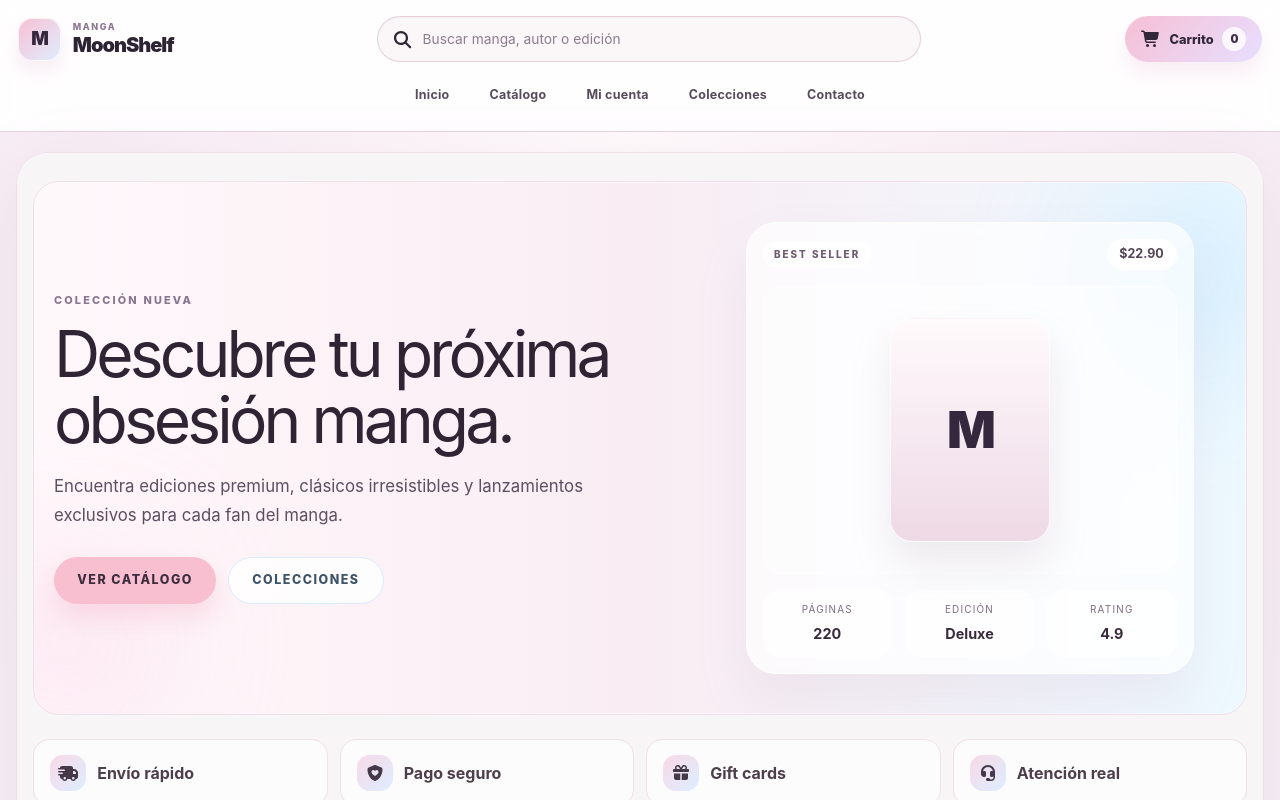
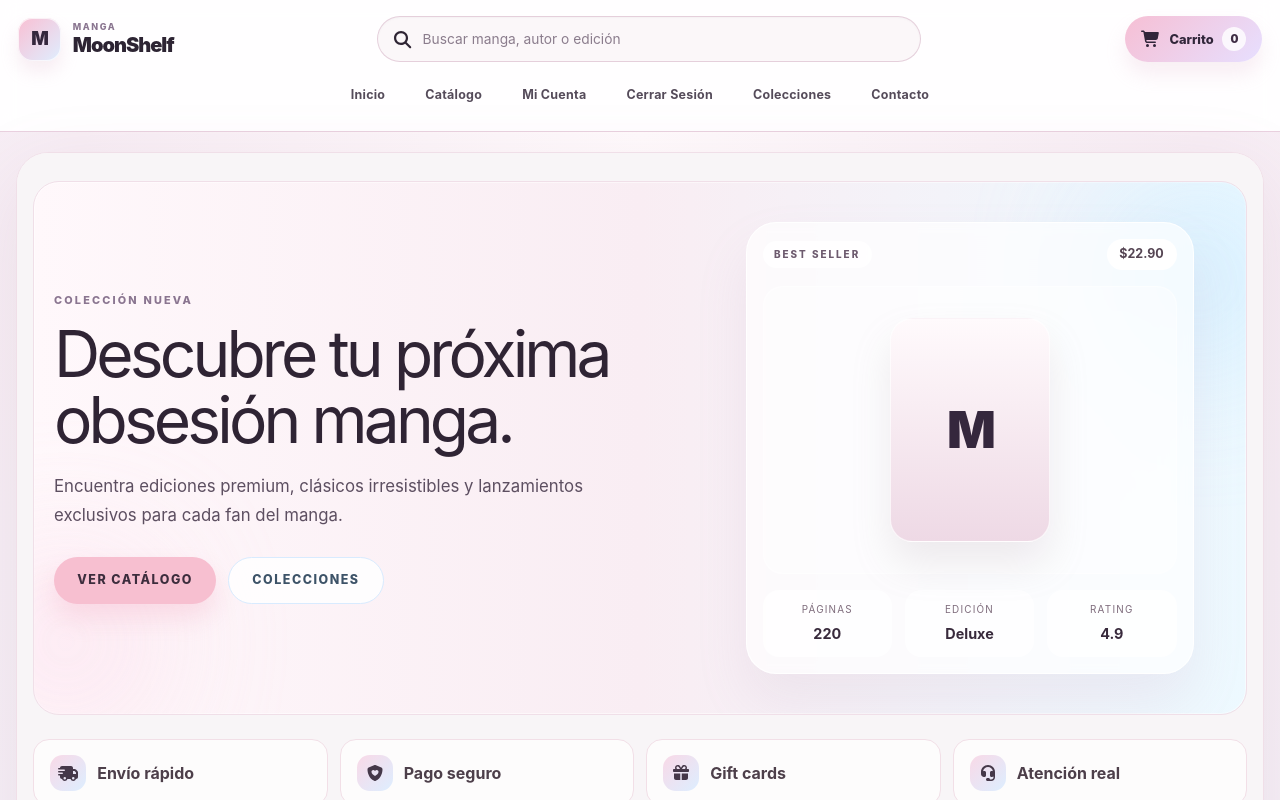
Before and after one commit to cmssandoval/proyecto-final-manga-store, a React (Vite) app in the folder frontend/: page / in a window 1280 px wide. Shown: the top 800 px of the page. Built offline with nearby package versions, Linux system fonts and the light colour scheme; no server answers.

Commit message:
feat: add header dynamic navbar link for auth

```diff
--- a/frontend/src/components/HeaderMiniBanner.jsx
+++ b/frontend/src/components/HeaderMiniBanner.jsx
@@ -3,9 +3,11 @@ import { FontAwesomeIcon } from '@fortawesome/react-fontawesome';
 import { faCartShopping, faMagnifyingGlass } from '@fortawesome/free-solid-svg-icons';
 import BrandLogo from './BrandLogo';
 import useCartContext from '../hooks/useCartContext.js';
+import useUserContext from '../hooks/useUserContext.js';
 
 const HeaderMiniBanner = () => {
   const { cartCount } = useCartContext();
+  const { user, logout } = useUserContext();
 
   return (
     <header className="header-shell">
@@ -37,7 +39,20 @@ const HeaderMiniBanner = () => {
       <nav className="header-nav">
         <Link to="/" className="nav-link">Inicio</Link>
         <Link to="/catalogo" className="nav-link">Catálogo</Link>
-        <Link to="/perfil" className="nav-link">Mi cuenta</Link>
+        {user ? (
+          <>
+            <Link to="/perfil" className="nav-link">Mi Cuenta</Link>
+            <button
+              type="button"
+              className="nav-link header-nav__logout"
+              onClick={logout}
+            >
+              Cerrar Sesión
+            </button>
+          </>
+        ) : (
+          <Link to="/login" className="nav-link">Iniciar Sesión</Link>
+        )}
         <Link to="/catalogo" className="nav-link desktop-only">Colecciones</Link>
         <Link to="/" className="nav-link desktop-only">Contacto</Link>
       </nav>
--- a/frontend/src/styles/header.css
+++ b/frontend/src/styles/header.css
@@ -164,6 +164,12 @@
   transition: all 0.2s ease;
 }
 
+.header-nav__logout {
+  border: 0;
+  background: transparent;
+  cursor: pointer;
+}
+
 .nav-link:hover {
   background: rgba(245, 214, 229, 0.45);
   color: #2f2434;
```
